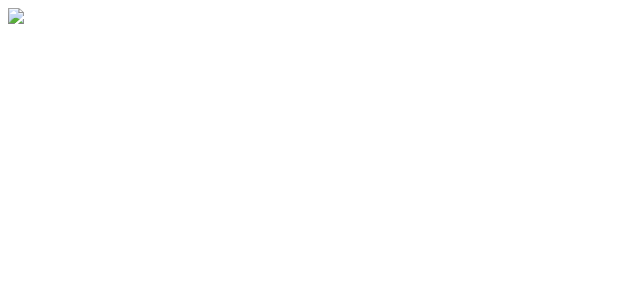
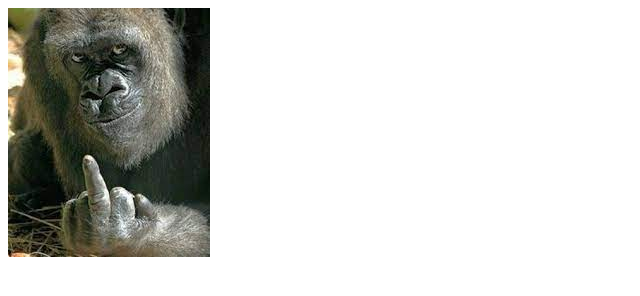
Before and after one commit to Timi743/rufina, a plain HTML site: page comprado.html in a window 1280 px wide. Shown: the whole page, without its empty margins (0-640 px from the left). Drawn offline with Linux system fonts and the light colour scheme.

Commit message:
Update and rename cmprado.html to comprado.html

```diff
--- a/cmprado.html
+++ b/comprado.html
@@ -7,6 +7,6 @@
     <!-- Aquí van los enlaces a CSS y otros metadatos -->
 </head>
 <body>
-    <img src="mono.jpeg">
+    <img src="mono.jpg">
 </body>
 </html>
```
